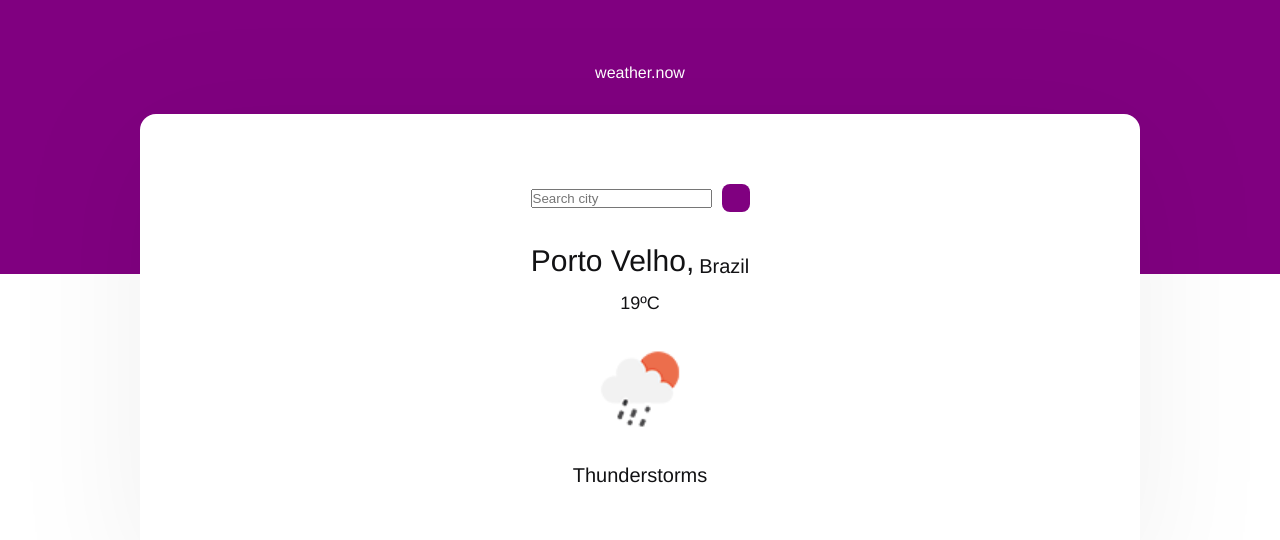
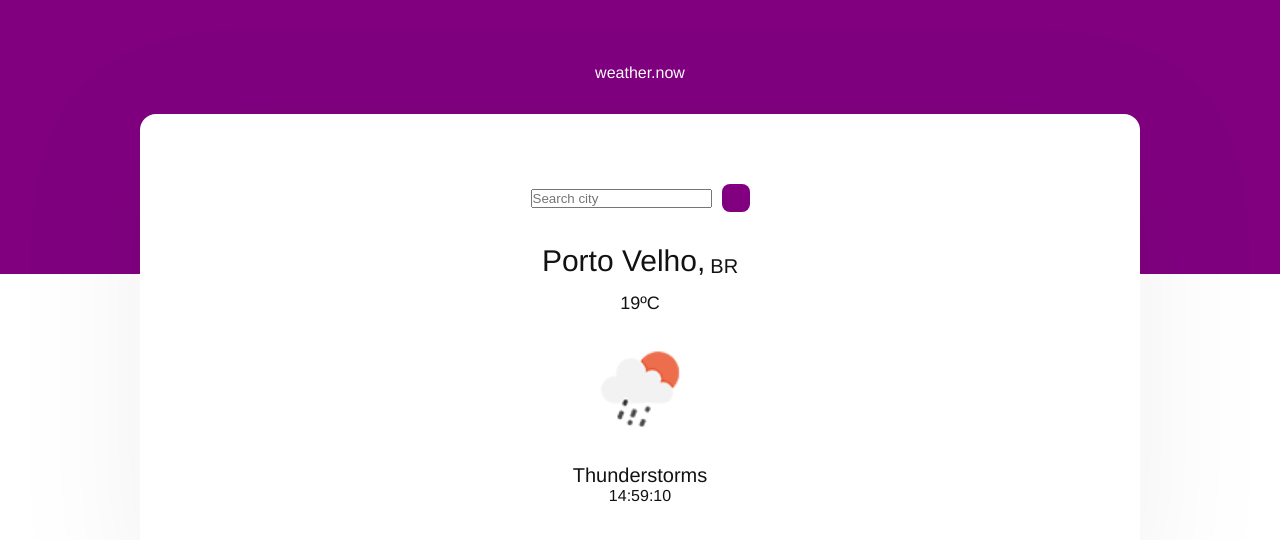
Before and after one commit to jbiers/weather-now, a React app: page / in a window 1280 px wide. Shown: the top 540 px of the page. Built offline with nearby package versions, Linux system fonts and the light colour scheme.

Commit message:
added current tie

```diff
--- /dev/null
+++ b/src/components/CurrentTime.tsx
@@ -0,0 +1,14 @@
+interface currentTimeProps {
+    unixTimestamp: number
+}
+
+export function CurrentTime(props: currentTimeProps) {
+    let timeNow = new Date(props.unixTimestamp * 1000);
+    return (
+        <div>
+            {timeNow.getHours()}:
+            {timeNow.getMinutes()}:
+            {timeNow.getSeconds()}
+        </div>
+    )
+}
--- a/src/components/InfoContent.tsx
+++ b/src/components/InfoContent.tsx
@@ -1,3 +1,5 @@
+import { CurrentTime } from './CurrentTime'
+
 import image from '../../public/weather.png'
 
 import '../styles/infoContent.scss'
@@ -10,7 +12,7 @@ export function InfoContent() {
                     Porto Velho,
                 </span>
                 <span className="country">
-                    Brazil
+                    BR
                 </span>
             </div>
 
@@ -26,6 +28,8 @@ export function InfoContent() {
 
                 <span>Thunderstorms</span>
             </div>
+
+            <CurrentTime unixTimestamp={1647615550} />
         </div>
     )
 }
--- a/src/styles/infoContent.scss
+++ b/src/styles/infoContent.scss
@@ -1,5 +1,5 @@
 div.infoContent {
-    margin-top: 2rem;
+    padding-top: 2rem;
     flex-direction: column;
 
     .location {
--- a/src/styles/searchContent.scss
+++ b/src/styles/searchContent.scss
@@ -1,5 +1,4 @@
 div.searchContent {
-
     .btn {
       border: none;
       color: white;
--- a/src/styles/weatherContent.scss
+++ b/src/styles/weatherContent.scss
@@ -19,27 +19,6 @@ section.weatherContent {
       justify-content: center;
       align-items: center;
       width: 100%;
-
-  }
-
-  div.infoContent {
-      margin-top: 2rem;
-      flex-direction: column;
-
-      .location {
-          display: flex;
-          margin-bottom: 15px;
-
-          .city {
-            font-size: 30px;
-            margin-right: 5px;
-          }
-
-          .country {
-              font-size: 20px;
-              align-self: flex-end;
-          }
-      }
   }
 }
 
```
